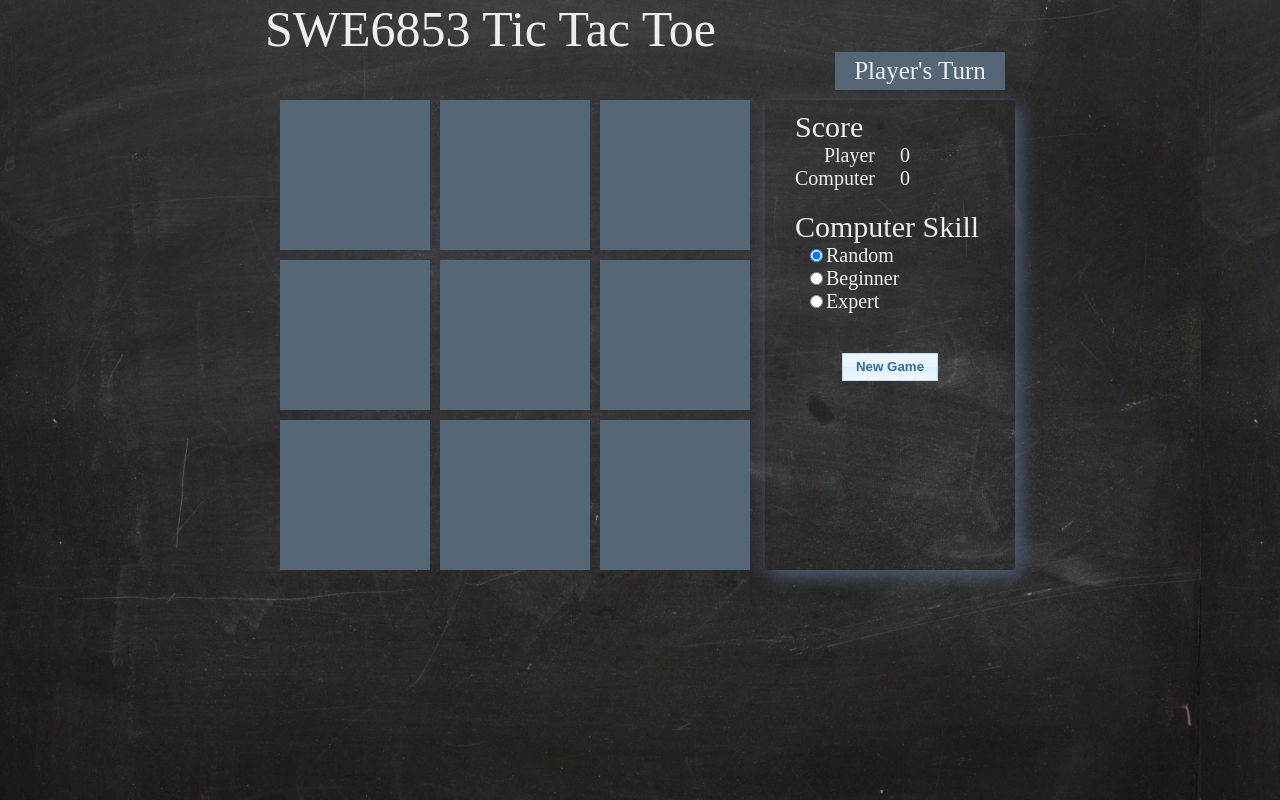
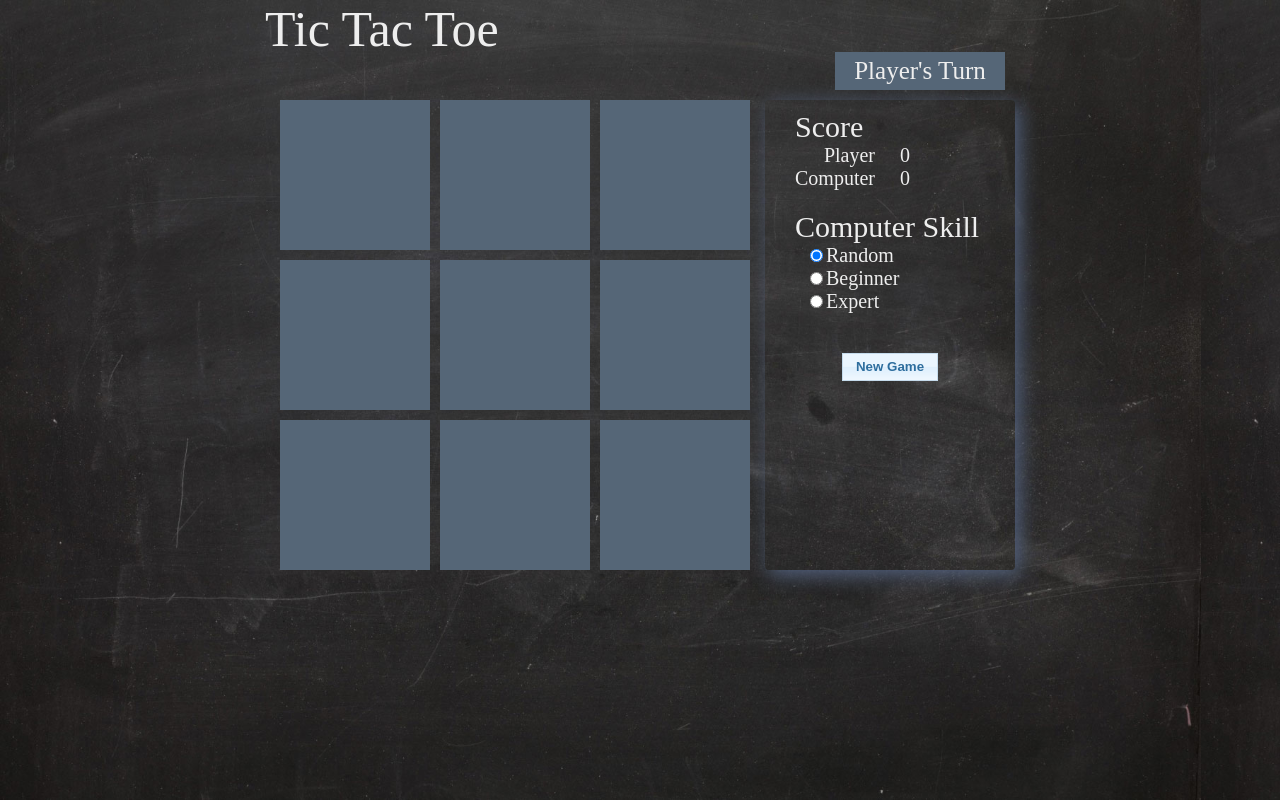
Before and after one commit to jaimerivera/TicTacToe-Game, a plain HTML site: page index.html in a window 1280 px wide. Drawn offline with Linux system fonts and the light colour scheme.

Commit message:
Updated title

```diff
--- a/index.html
+++ b/index.html
@@ -13,7 +13,7 @@
 <body>
     <div id="content_container">
         <div id="title">
-            <span>SWE6853 Tic Tac Toe</span>
+            <span>Tic Tac Toe</span>
             <span class="whosTurn" data-bind="text: whosTurn"></span>
         </div>
         <div id="sidebar">
```
Also changed, not shown: gameLogic.js (+5 -11 lines).
